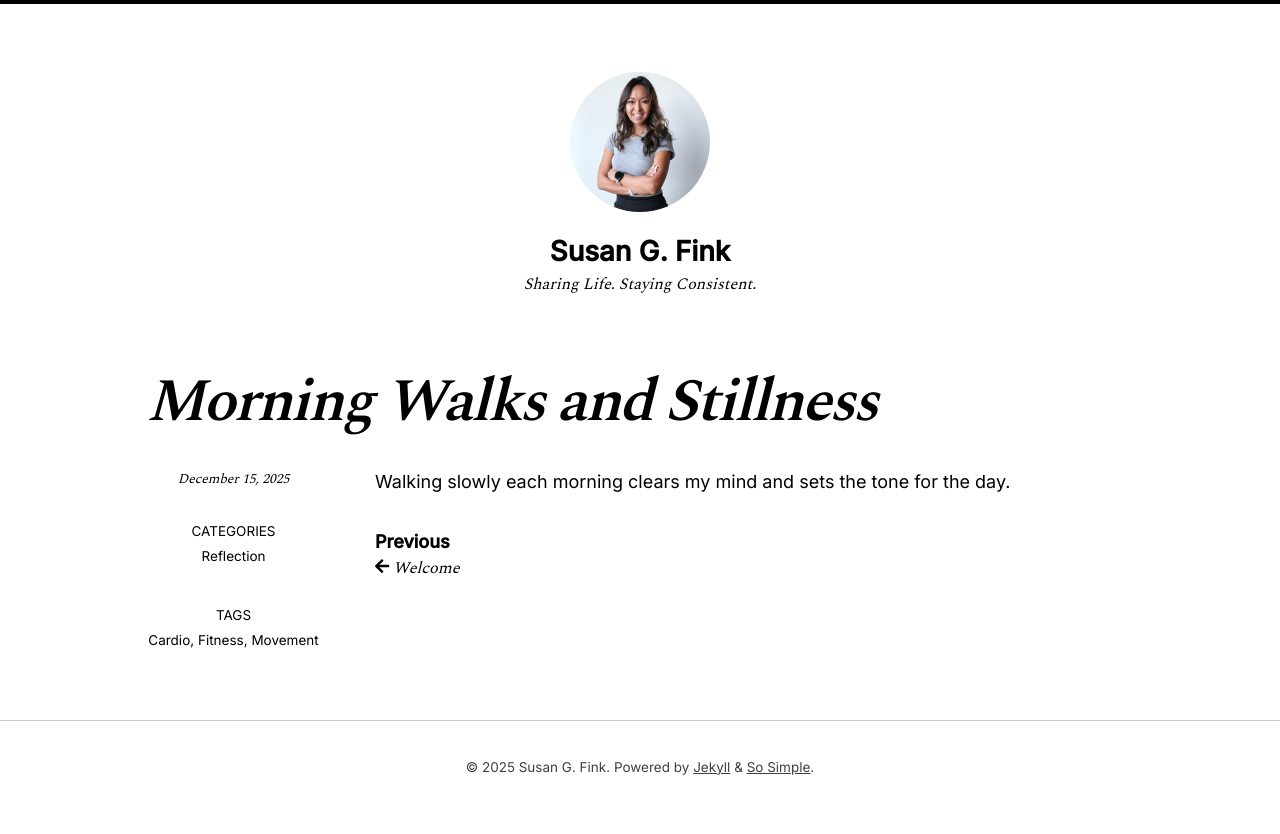
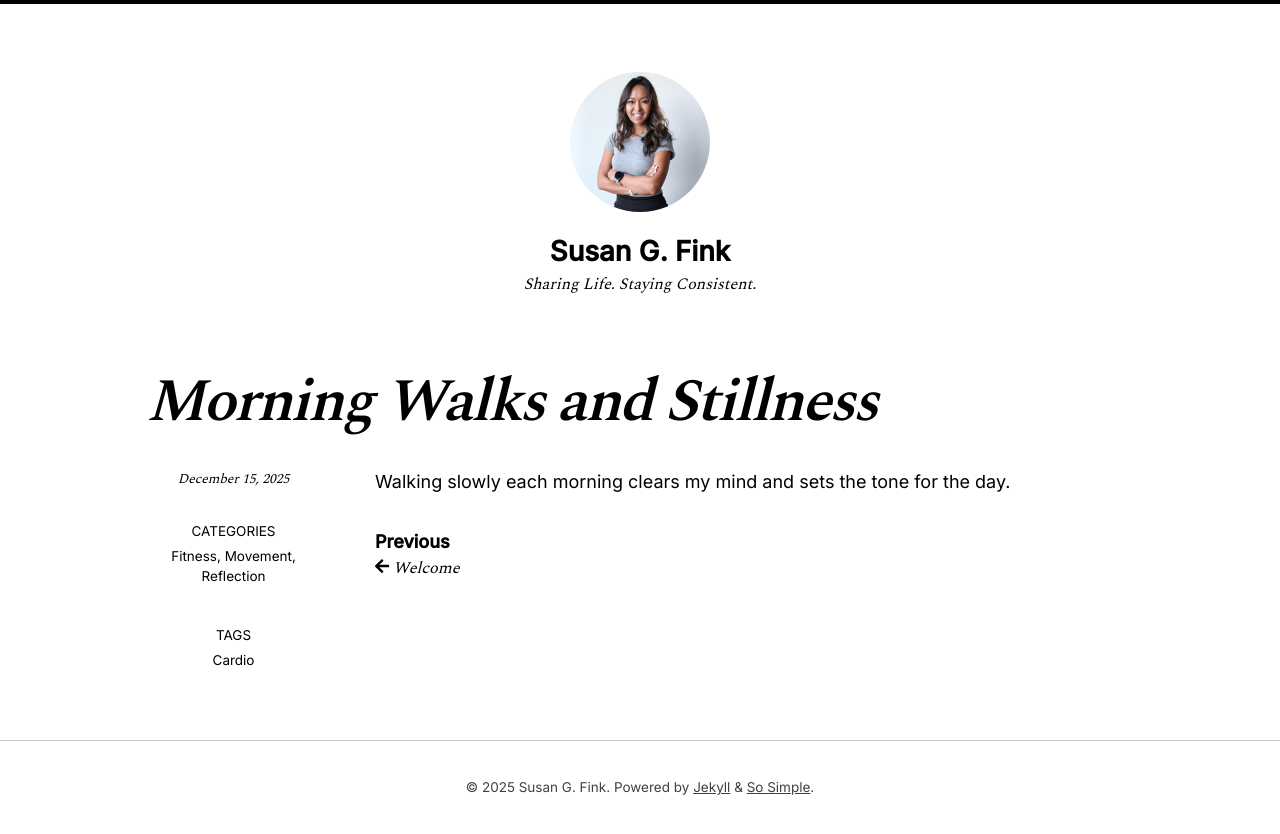
Before and after one commit to susangfink/site, a Jekyll site: the page built from _posts/2025-12-15-morning-walk.md, in a window 1280 px wide. Shown: the top 834 px of the page. Built offline with Jekyll 4.4.1, drawn with Linux system fonts in a browser that asks for light colours; nearby versions of some CDN libraries; our own code applies the rules of GitHub Pages for plain Markdown files.

```diff
--- a/_posts/2025-12-15-morning-walk.md
+++ b/_posts/2025-12-15-morning-walk.md
@@ -1,14 +1,14 @@
 ---
 title: "Morning Walks and Stillness"
-categories: [Reflection]
 excerpt: "Some of my clearest thoughts arrive when I walk slowly."
 header:
   teaser: /assets/images/morning-walk.jpg
-
+categories:
+  - Reflection
+  - Movement
+  - Fitness
 tags:
-  - Movement
   - Cardio
-  - Fitness
 last_modified_at: 2017-03-09T14:23:48-05:00
 ---
 
```
